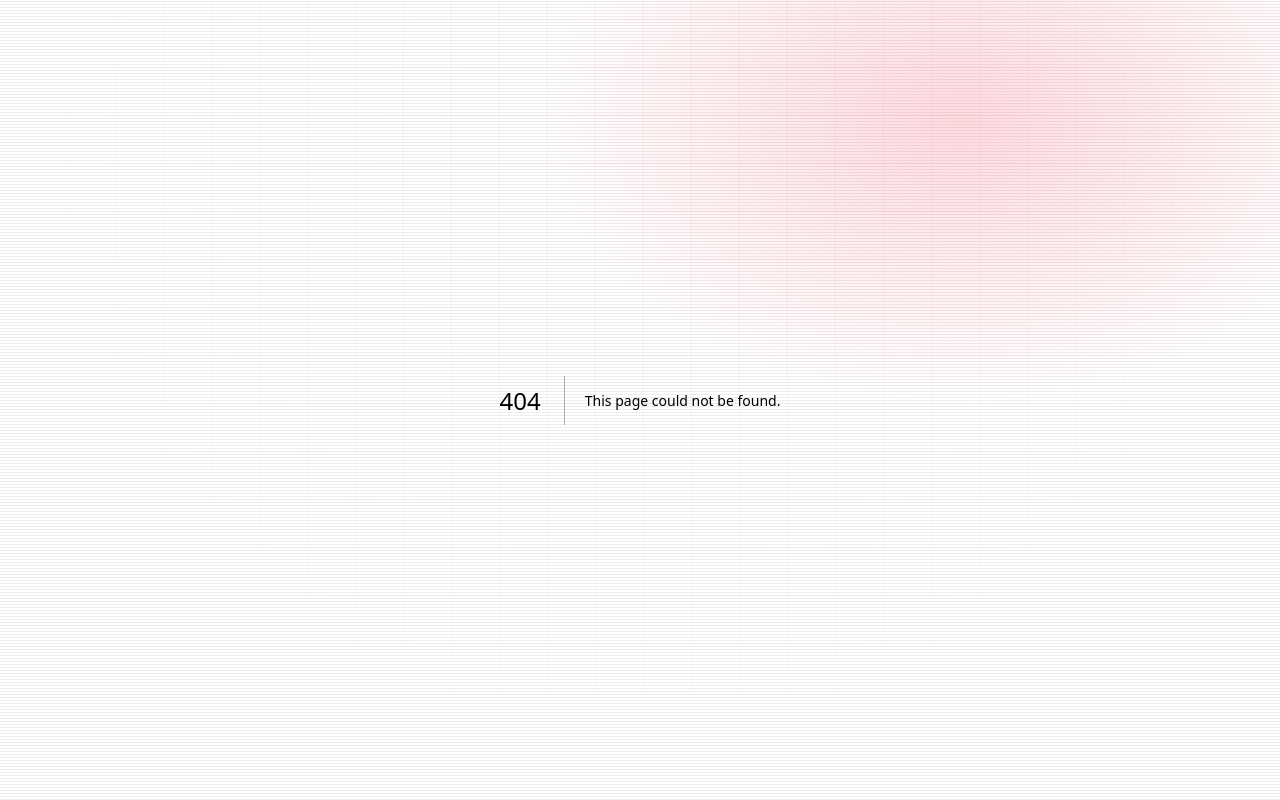
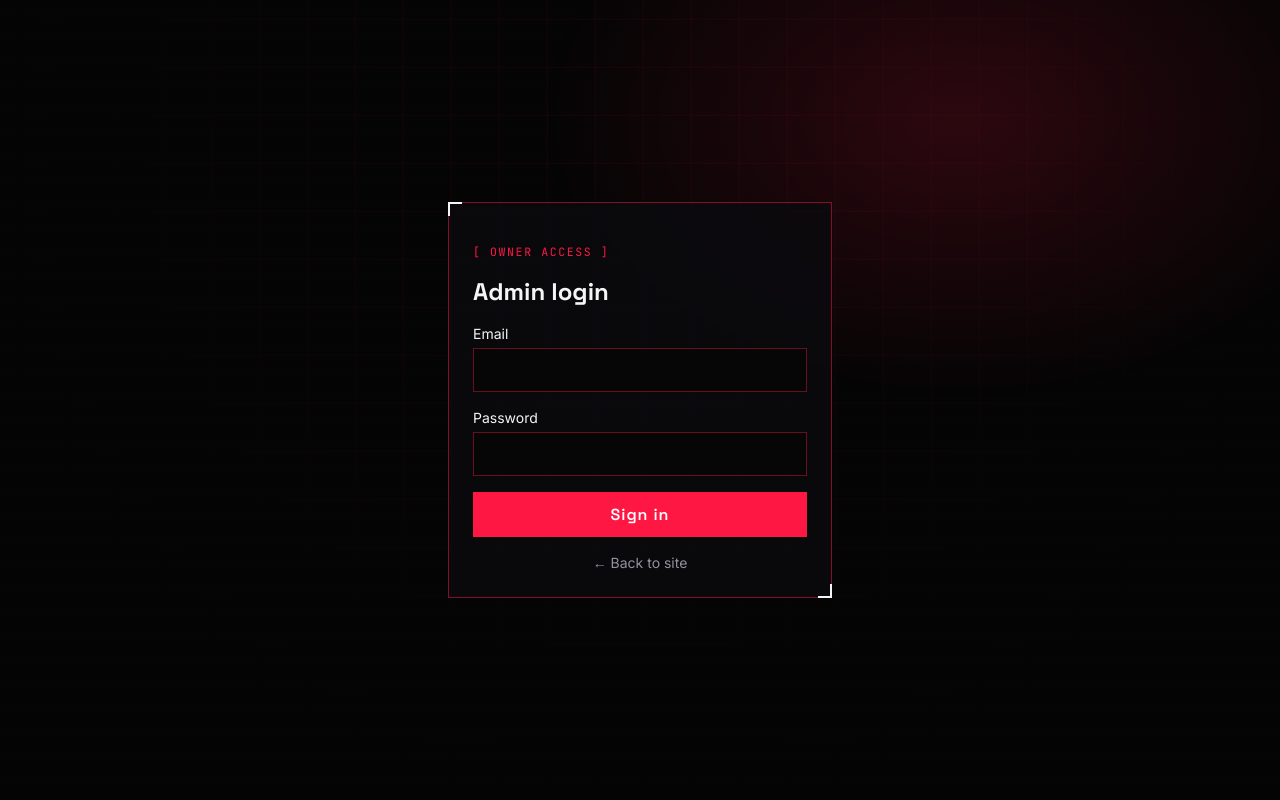
Before and after one commit to alone44y777/Nexgen--, a Next.js app: page /admin/login in a window 1280 px wide. Before the commit this address had no page. Built offline with nearby package versions, Linux system fonts and the light colour scheme.

Commit message:
Add admin login page with authentication

```diff
--- /dev/null
+++ b/app/admin/login/page.tsx
@@ -0,0 +1,27 @@
+"use client";
+import { useState } from "react";
+import { useRouter } from "next/navigation";
+import { supabaseBrowser } from "@/lib/supabase-browser";
+export default function Login() {
+  const r = useRouter(); const [email, setE] = useState(""); const [pw, setP] = useState(""); const [err, setErr] = useState(""); const [busy, setBusy] = useState(false);
+  async function go(e: React.FormEvent) {
+    e.preventDefault(); setBusy(true); setErr("");
+    const { error } = await supabaseBrowser().auth.signInWithPassword({ email, password: pw });
+    if (error) { setErr(error.message); setBusy(false); return; }
+    r.push("/admin/dashboard"); r.refresh();
+  }
+  return (
+    <main className="grid min-h-screen place-items-center px-4">
+      <form onSubmit={go} className="frame w-full max-w-sm space-y-4 p-6">
+        <span className="corner c-tl" /><span className="corner c-br" />
+        <p className="label">[ OWNER ACCESS ]</p>
+        <h1 className="font-head text-2xl font-bold">Admin login</h1>
+        <label className="block text-sm">Email<input className="field mt-1" type="email" required value={email} onChange={(e) => setE(e.target.value)} autoComplete="email" /></label>
+        <label className="block text-sm">Password<input className="field mt-1" type="password" required value={pw} onChange={(e) => setP(e.target.value)} autoComplete="current-password" /></label>
+        {err && <p role="alert" className="text-sm text-accent">{err}</p>}
+        <button className="btn btn-solid w-full" disabled={busy}>{busy ? "Signing in…" : "Sign in"}</button>
+        <a href="/" className="block text-center text-sm text-muted">← Back to site</a>
+      </form>
+    </main>
+  );
+    }
```
